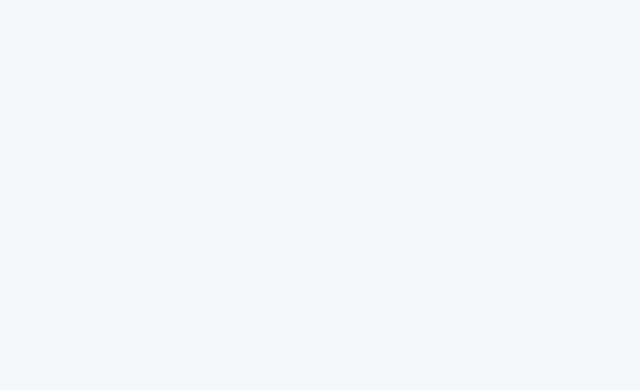
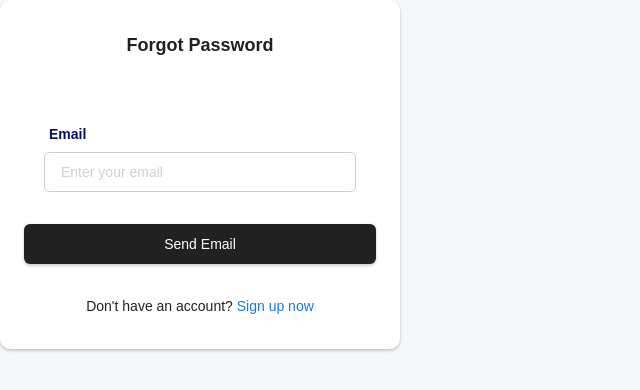
Before and after one commit to Yu0012/skadisoc, a React (Vite) app in the folder frontend/: page /forgotpassword in a window 1280 px wide. Before the commit this address had no page. Shown: the top 390 px of the page, without its empty margins (0-640 px from the left). Built offline with nearby package versions, Linux system fonts and the light colour scheme.

Commit message:
added Forgot Password

```diff
--- a/frontend/src/App.css
+++ b/frontend/src/App.css
@@ -1,4 +1,4 @@
-body{
+/* body{
   background-color: #E2EAFC;
   margin-top: 120px;
-}
+} */
--- a/frontend/src/App.jsx
+++ b/frontend/src/App.jsx
@@ -3,6 +3,7 @@
 import { BrowserRouter as Router, Route, Routes } from "react-router-dom";
 import { AuthProvider } from "./context/AuthContext"; // ✅ Your context provider
 import AuthForm from "./components/AuthForm";
+import ForgotPassword from "./components/ForgotPassword";
 import Navbar from "./components/Navbar";
 import Dashboard from "./components/Dashboard";
 import Posts from "./components/Posts";
@@ -21,7 +22,7 @@
 // 🧠 Create a sub-component inside Router
 const AppContent = () => {
   const location = useLocation();
-  const hideNavbarOn = ["/client-login", "/"];
+  const hideNavbarOn = ["/client-login", "/", "/authform", "/forgotpassword"];
 
   return (
     <>
@@ -29,6 +30,7 @@
       <Routes>
         <Route path="/" element={<AuthForm />} />
         <Route path="/authform" element={<AuthForm />} />
+        <Route path="/forgotpassword" element={<ForgotPassword />} />
         <Route path="/dashboard" element={<Dashboard />} />
         <Route path="/posts" element={<Posts />} />
         <Route path="/account" element={<Account />} />
--- a/frontend/src/components/AuthForm.jsx
+++ b/frontend/src/components/AuthForm.jsx
@@ -2,6 +2,7 @@
 import '../AuthForm.css';
 import { login } from '../utils/auth';
 import { useNavigate } from 'react-router-dom';
+import ForgotPassword from './ForgotPassword';
 
 
 const AuthForm = () => {
@@ -192,7 +193,7 @@
             <div className="form-group">
               <div className="label-container">
                 <label htmlFor="password">Password</label>
-                <a href="#">Forgot password?</a>
+                <a href="/forgotpassword">Forgot password?</a>
               </div>
               <div className="input-container">
                 <div className="input-icon">
--- /dev/null
+++ b/frontend/src/components/ForgotPassword.jsx
@@ -0,0 +1,126 @@
+import React from 'react';
+import styled from 'styled-components';
+
+const ForgotPassword = () => {
+  return (
+    <StyledWrapper>
+      <div className="form-container">
+        <div className="logo-container">
+          Forgot Password
+        </div>
+        <form className="form">
+          <div className="form-group">
+            <label htmlFor="email">Email</label>
+            <input type="text" id="email" name="email" placeholder="Enter your email" required />
+          </div>
+          <button className="form-submit-btn" type="submit">Send Email</button>
+        </form>
+        <p className="signup-link">
+          Don't have an account?
+          <a href="#" className="signup-link link"> Sign up now</a>
+        </p>
+      </div>
+    </StyledWrapper>
+  );
+}
+
+const StyledWrapper = styled.div`
+  .form-container {
+    max-width: 400px;
+    background-color: #fff;
+    padding: 32px 24px;
+    font-size: 14px;
+    font-family: inherit;
+    color: #212121;
+    display: flex;
+    flex-direction: column;
+    gap: 20px;
+    box-sizing: border-box;
+    border-radius: 10px;
+    box-shadow: 0px 0px 3px rgba(0, 0, 0, 0.084), 0px 2px 3px rgba(0, 0, 0, 0.168);
+  }
+
+  .form-container button:active {
+    scale: 0.95;
+  }
+
+  .form-container .logo-container {
+    text-align: center;
+    font-weight: 600;
+    font-size: 18px;
+  }
+
+  .form-container .form {
+    display: flex;
+    flex-direction: column;
+  }
+
+  .form-container .form-group {
+    display: flex;
+    flex-direction: column;
+    gap: 2px;
+  }
+
+  .form-container .form-group label {
+    display: block;
+    margin-bottom: 5px;
+  }
+
+  .form-container .form-group input {
+    width: 100%;
+    padding: 12px 16px;
+    border-radius: 6px;
+    font-family: inherit;
+    border: 1px solid #ccc;
+  }
+
+  .form-container .form-group input::placeholder {
+    opacity: 0.5;
+  }
+
+  .form-container .form-group input:focus {
+    outline: none;
+    border-color: #1778f2;
+  }
+
+  .form-container .form-submit-btn {
+    display: flex;
+    justify-content: center;
+    align-items: center;
+    font-family: inherit;
+    color: #fff;
+    background-color: #212121;
+    border: none;
+    width: 100%;
+    padding: 12px 16px;
+    font-size: inherit;
+    gap: 8px;
+    margin: 12px 0;
+    cursor: pointer;
+    border-radius: 6px;
+    box-shadow: 0px 0px 3px rgba(0, 0, 0, 0.084), 0px 2px 3px rgba(0, 0, 0, 0.168);
+  }
+
+  .form-container .form-submit-btn:hover {
+    background-color: #313131;
+  }
+
+  .form-container .link {
+    color: #1778f2;
+    text-decoration: none;
+  }
+
+  .form-container .signup-link {
+    align-self: center;
+    font-weight: 500;
+  }
+
+  .form-container .signup-link .link {
+    font-weight: 400;
+  }
+
+  .form-container .link:hover {
+    text-decoration: underline;
+  }`;
+
+export default ForgotPassword;
--- a/frontend/src/components/Navbar.jsx
+++ b/frontend/src/components/Navbar.jsx
@@ -4,7 +4,7 @@
 import Lottie from "lottie-react";
 import "../styles.css";
 import logo from "../assets/skadiLogo.png";
-import logo_light from "../assets/skadiLogo_light.png";
+import logo_light from "../assets/skadiLogo_light_cut.png";
 import bellAnimation from "../assets/bellring.json";
 import bellAnimation_light from "../assets/bellring_light.json";
 import bellStatic from "../assets/bellring-no.png";
--- a/frontend/src/styles.css
+++ b/frontend/src/styles.css
@@ -57,7 +57,7 @@
 
 /* 🔷 Logo Styling */
 .logo {
-  height: 70px;
+  height: 30px;
   margin-right: auto;
 }
 
```
Also changed, not shown: frontend/src/assets/skadiLogo_light_cut.png (added).
